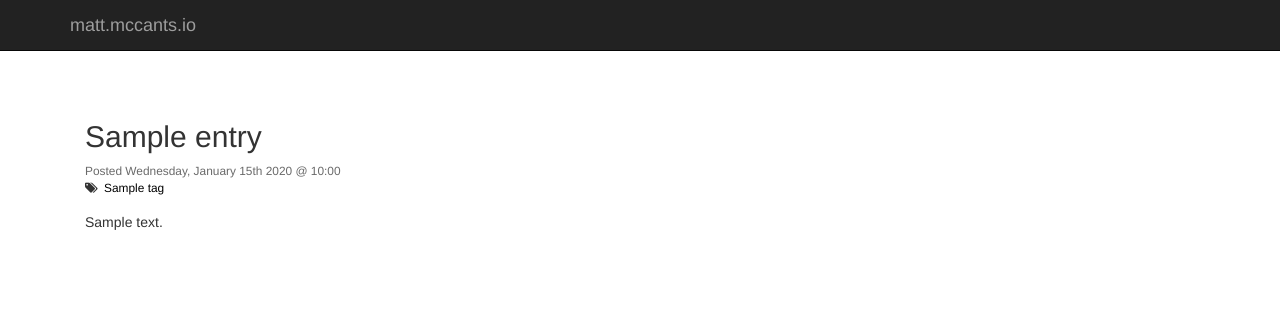
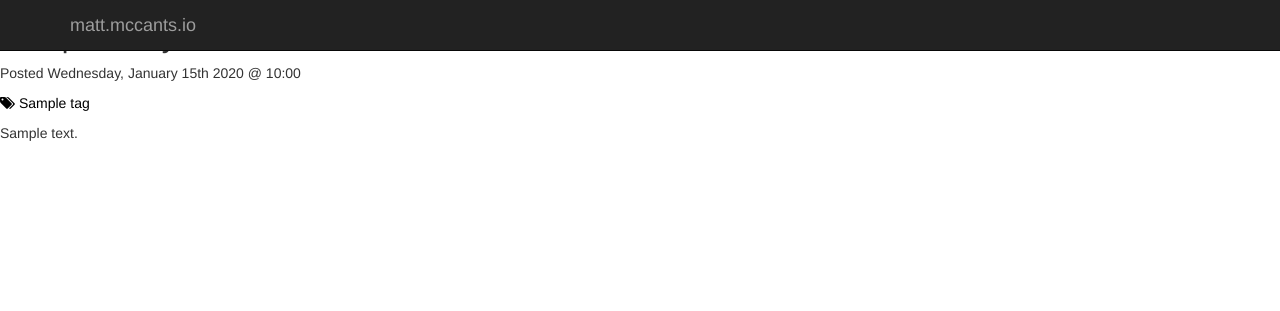
Before and after one commit to ateoto/django-words, a Django app: template words/templates/words/entry_detail.html in a window 1280 px wide. Shown: the top 311 px of the page. Run offline with Django 3.2, Linux system fonts and the light colour scheme; the template is opened without the code that fills it: most values are stand-ins (such as "Sample title", 1, 10 or a date in 2020); some libraries are stand-ins or nearby versions; some web fonts are replaced.

Commit message:
Thanks Bootstrap.

```diff
--- a/words/templates/words/entry_detail.html
+++ b/words/templates/words/entry_detail.html
@@ -1,29 +1,17 @@
-{% extends "words/base.html" %}
-{% load static from staticfiles %}
-{% block css %}
-	{{ block.super }}
-	<link href="{% static "words/css/main.css" %}" rel="stylesheet">
-{% endblock css %}
+{% extends "base.html" %}
 {% block title %}{{ entry.title }}{% endblock title %}
 {% block content %}
-<div class="container primary-content">
-    <div class="col-md-12">
-        <article class="listed-article">
-            <header class="listed-article">
-                <a class="article-title h2" href="{{ entry.get_absolute_url }}">{{ entry.title }}</a>
-            	<span class="small publine">Posted {{ entry.published_on|date:"l, F dS Y @ G:i" }}</span>
-            	{% if entry.tags.slugs %}
-        		<span class="small article-tags">
-        			<i class="fa fa-tags"></i>
-        			{% for tag in entry.tags.slugs %}
-    				<a href="{% url 'tag-archive' tag_slug=tag %}" class="tag-archive">{{ tag }}</a>{% if forloop.last %}{% else %}, {% endif %}
-            		{% endfor %}
-            	</span>
-            	{% endif %}
-            </header>
-            {{ entry.text|safe }}
-            <footer></footer>
-        </article>
-    </div>
-</div>
+<div class="blog-post">
+<h2 class="blog-post-title"><a class="article-title h2" href="{{ entry.get_absolute_url }}">{{ entry.title }}</a></h2>
+<p class="blog-post-meta">Posted {{ entry.published_on|date:"l, F dS Y @ G:i" }}</p>
+{% if entry.tags.slugs %}
+<p class="blog-post-meta">
+    <a href="{% url 'tag-list' %}" class="tag-archive"><i class="fa fa-tags"></i></a>
+    {% for tag in entry.tags.slugs %}
+    <a href="{% url 'tag-archive' tag_slug=tag %}" class="tag-archive">{{ tag }}</a>{% if not forloop.last %}, {% endif %}
+    {% endfor %}
+</p>
+{% endif %}
+{{ entry.text|safe }}
+</div><!-- /.blog-post -->
 {% endblock content %}
```
Also changed, not shown: words/templates/words/entry_list.html (+7 -20 lines).
